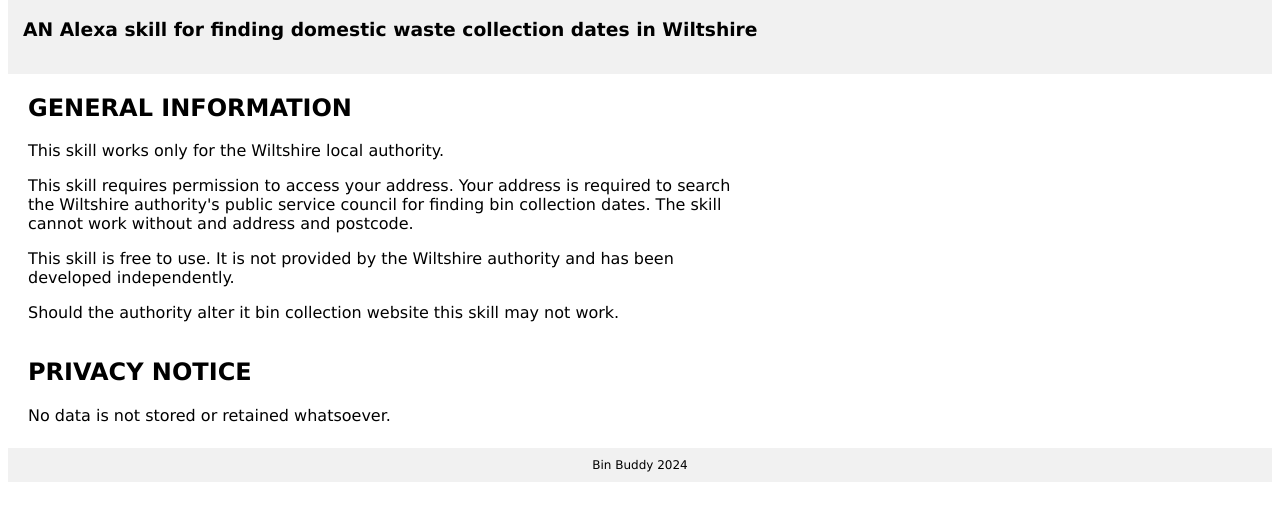
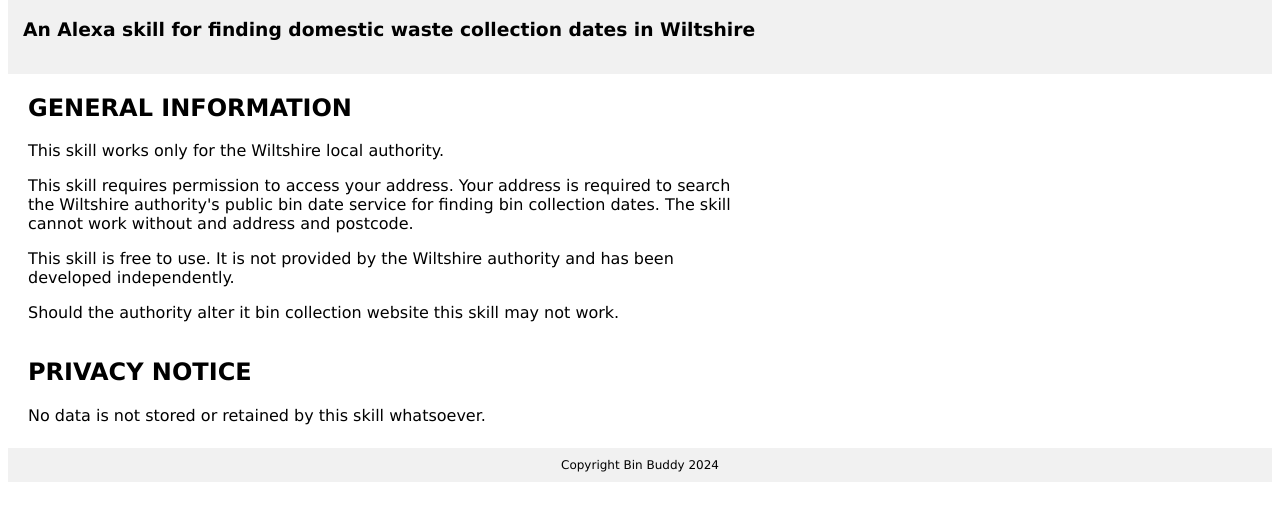
Before and after one commit to SixpennyShaun/SixpennyShaun.github.io, a plain HTML site: page index.html in a window 1280 px wide. Shown: the part 85-606 px from the top of the page. Drawn offline with Linux system fonts and the light colour scheme.

Commit message:
Update index.html
Version 1.0

```diff
--- a/index.html
+++ b/index.html
@@ -51,25 +51,25 @@
 
 <div style="background-color:#f1f1f1;padding:15px;">
   <h1>Bin Buddy</h1>
-  <h3>AN Alexa skill for finding domestic waste collection dates in Wiltshire</h3>
+  <h3>An Alexa skill for finding domestic waste collection dates in Wiltshire</h3>
 </div>
 
 <div style="overflow:auto">
   <div class="main">
     <h2>GENERAL INFORMATION</h2>
     <p>This skill  works only for the Wiltshire local authority.</p>
-    <p>This skill requires permission to access your address. Your address is required to search the Wiltshire authority's public service council for finding bin collection dates. The skill cannot work without and address and postcode.</p>
+    <p>This skill requires permission to access your address. Your address is required to search the Wiltshire authority's public bin date service for finding bin collection dates. The skill cannot work without and address and postcode.</p>
     <p>This skill is free to use. It is not provided by the Wiltshire authority and has been developed independently.</p>
     <p>Should the authority alter it bin collection website this skill may not work.</p>
   </div>
   <div class="main">
     <h2>PRIVACY NOTICE</h2>
-    <p>No data is not stored or retained whatsoever.</p>
+    <p>No data is not stored or retained by this skill whatsoever.</p>
   </div>
 </div>
 
 
-<div style="background-color:#f1f1f1;text-align:center;padding:10px;margin-top:7px;font-size:12px;"> Bin Buddy 2024</div>
+<div style="background-color:#f1f1f1;text-align:center;padding:10px;margin-top:7px;font-size:12px;"> Copyright Bin Buddy 2024</div>
 
 </body>
 </html>
```
